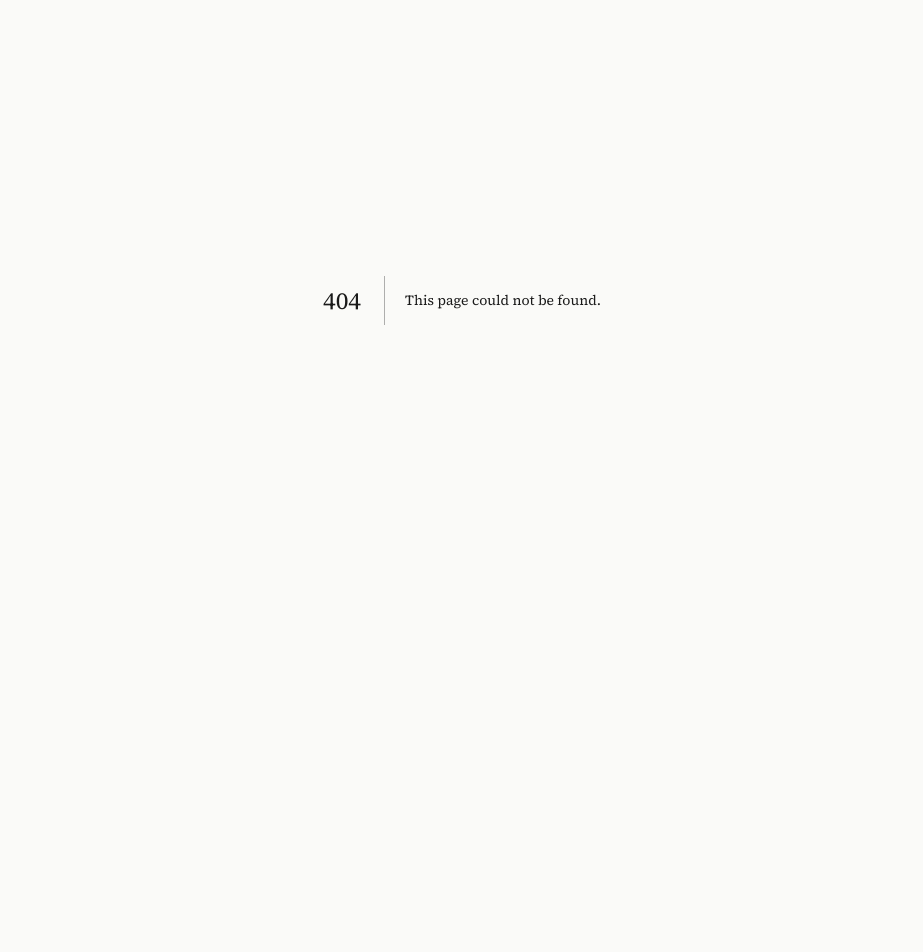
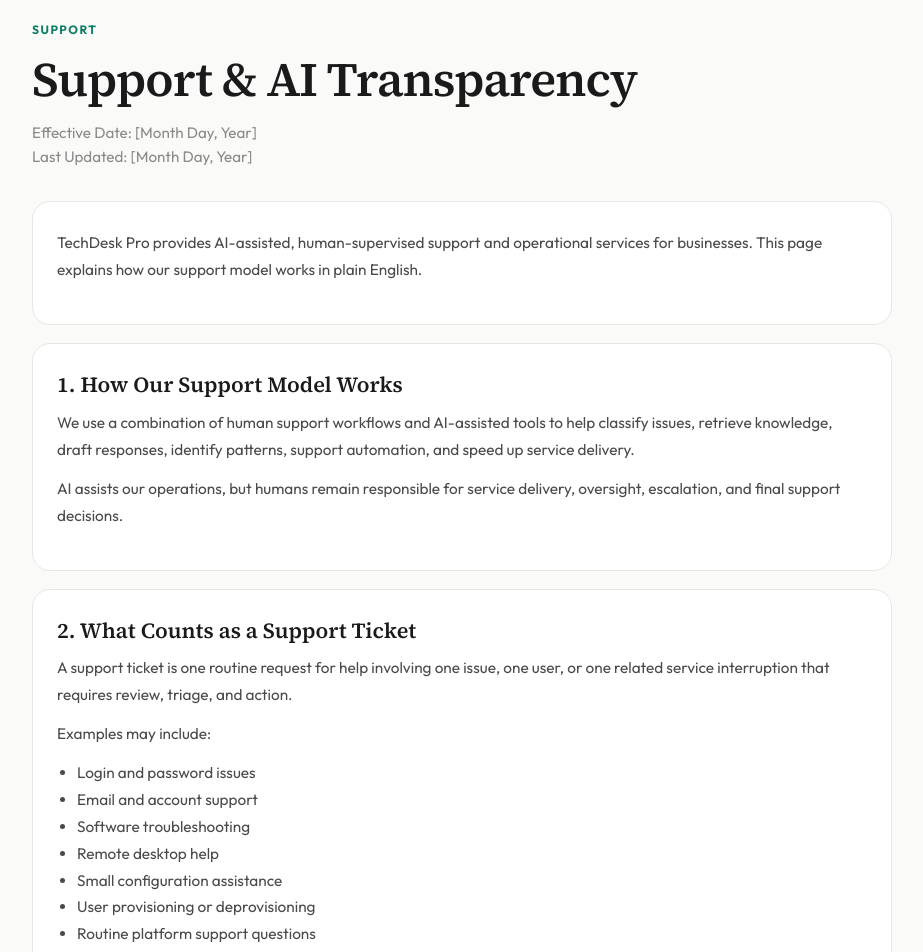
Before and after one commit to kkoly10/IT-Support-E-commerce, a Next.js app in the folder techdesk-pro/: page /support-transparency in a window 1280 px wide. Before the commit this address had no page. Shown: the part 100-1052 px from the top of the page, without its empty margins (178-1101 px from the left). Before the commit the page ends 800 px from the top, so only its background shows below. Built offline with nearby package versions, Linux system fonts and the light colour scheme.

Commit message:
Create page.js

```diff
--- /dev/null
+++ b/techdesk-pro/app/support-transparency/page.js
@@ -0,0 +1,220 @@
+export const metadata = {
+  title: 'Support & AI Transparency | TechDesk Pro',
+  description:
+    'Learn how TechDesk Pro defines support tickets, emergencies, response times, AI-assisted workflows, and business-hours coverage.',
+}
+
+export default function SupportTransparencyPage() {
+  return (
+    <main style={{ background: 'var(--bg)', minHeight: '100vh', padding: '120px 20px 80px' }}>
+      <div style={{ maxWidth: 860, margin: '0 auto' }}>
+        <div style={{ marginBottom: 32 }}>
+          <div
+            style={{
+              fontSize: '0.75rem',
+              fontWeight: 700,
+              color: 'var(--teal)',
+              textTransform: 'uppercase',
+              letterSpacing: '0.12em',
+              marginBottom: 12,
+              fontFamily: 'Outfit, sans-serif',
+            }}
+          >
+            Support
+          </div>
+
+          <h1
+            style={{
+              fontFamily: "'Source Serif 4', serif",
+              fontSize: 'clamp(2rem, 4vw, 3rem)',
+              fontWeight: 600,
+              color: 'var(--ink)',
+              marginBottom: 12,
+              letterSpacing: '-0.02em',
+            }}
+          >
+            Support &amp; AI Transparency
+          </h1>
+
+          <p style={{ color: 'var(--ink-muted)', fontSize: '0.95rem' }}>
+            Effective Date: [Month Day, Year]
+            <br />
+            Last Updated: [Month Day, Year]
+          </p>
+        </div>
+
+        <section style={sectionStyle}>
+          <p style={pStyle}>
+            TechDesk Pro provides AI-assisted, human-supervised support and operational services
+            for businesses. This page explains how our support model works in plain English.
+          </p>
+        </section>
+
+        <section style={sectionStyle}>
+          <h2 style={h2Style}>1. How Our Support Model Works</h2>
+          <p style={pStyle}>
+            We use a combination of human support workflows and AI-assisted tools to help classify
+            issues, retrieve knowledge, draft responses, identify patterns, support automation, and
+            speed up service delivery.
+          </p>
+          <p style={pStyle}>
+            AI assists our operations, but humans remain responsible for service delivery, oversight,
+            escalation, and final support decisions.
+          </p>
+        </section>
+
+        <section style={sectionStyle}>
+          <h2 style={h2Style}>2. What Counts as a Support Ticket</h2>
+          <p style={pStyle}>
+            A support ticket is one routine request for help involving one issue, one user, or one
+            related service interruption that requires review, triage, and action.
+          </p>
+          <p style={pStyle}>Examples may include:</p>
+          <ul style={ulStyle}>
+            <li>Login and password issues</li>
+            <li>Email and account support</li>
+            <li>Software troubleshooting</li>
+            <li>Remote desktop help</li>
+            <li>Small configuration assistance</li>
+            <li>User provisioning or deprovisioning</li>
+            <li>Routine platform support questions</li>
+          </ul>
+        </section>
+
+        <section style={sectionStyle}>
+          <h2 style={h2Style}>3. What Is Not Included as a Standard Ticket</h2>
+          <p style={pStyle}>Standard support tickets do not include:</p>
+          <ul style={ulStyle}>
+            <li>Major migrations</li>
+            <li>Custom automations</li>
+            <li>Website or store builds</li>
+            <li>Major remediation work</li>
+            <li>Compliance documentation projects</li>
+            <li>Full platform implementation</li>
+            <li>Procurement</li>
+            <li>Onsite work</li>
+            <li>Structured project work</li>
+            <li>Planned after-hours work</li>
+          </ul>
+          <p style={pStyle}>
+            Those items are scoped separately unless explicitly included in a written agreement.
+          </p>
+        </section>
+
+        <section style={sectionStyle}>
+          <h2 style={h2Style}>4. What Counts as an Emergency</h2>
+          <p style={pStyle}>
+            An emergency is a business-critical outage, suspected security incident, or major
+            service disruption with material operational impact and no reasonable workaround.
+          </p>
+          <p style={pStyle}>Examples may include:</p>
+          <ul style={ulStyle}>
+            <li>Company-wide email outage</li>
+            <li>Business-critical platform outage</li>
+            <li>Suspected account compromise</li>
+            <li>Major security event</li>
+            <li>Loss of access to a core operational system affecting multiple users</li>
+          </ul>
+          <p style={pStyle}>
+            A single-user issue, low-impact inconvenience, cosmetic website issue, or routine
+            request is generally not an emergency.
+          </p>
+        </section>
+
+        <section style={sectionStyle}>
+          <h2 style={h2Style}>5. Response Time</h2>
+          <p style={pStyle}>
+            Response time means the time to acknowledge, review, classify, and begin triage of a
+            request. It does not guarantee full resolution within that same time window.
+          </p>
+        </section>
+
+        <section style={sectionStyle}>
+          <h2 style={h2Style}>6. Support Hours</h2>
+          <p style={pStyle}>
+            Unless otherwise stated in a written agreement, standard support is provided during
+            published business hours.
+          </p>
+          <p style={pStyle}>
+            After-hours emergency response is available only when expressly included or separately contracted.
+          </p>
+        </section>
+
+        <section style={sectionStyle}>
+          <h2 style={h2Style}>7. AI Output Limitations</h2>
+          <p style={pStyle}>
+            AI-assisted outputs may be incomplete, inaccurate, or require human review. Clients
+            should not rely solely on AI-generated content for legal, tax, financial, regulatory,
+            or other professional determinations.
+          </p>
+        </section>
+
+        <section style={sectionStyle}>
+          <h2 style={h2Style}>8. Data Handling and Confidentiality</h2>
+          <p style={pStyle}>
+            We treat client information as confidential in accordance with applicable agreements and
+            internal safeguards. We do not use client confidential information to train public AI
+            models without express written consent.
+          </p>
+        </section>
+
+        <section style={sectionStyle}>
+          <h2 style={h2Style}>9. Fair Use</h2>
+          <p style={pStyle}>
+            Any “unlimited” or high-volume support offering applies to standard support requests and
+            is subject to fair use, business-hours coverage, and exclusions for project work, major
+            implementations, onsite work, and separately scoped items.
+          </p>
+        </section>
+
+        <section style={sectionStyle}>
+          <h2 style={h2Style}>10. Contact</h2>
+          <p style={pStyle}>
+            Questions about support scope or service coverage:
+            <br />
+            Email:{' '}
+            <a href="mailto:hello@techdeskpro.com" style={linkStyle}>
+              hello@techdeskpro.com
+            </a>
+          </p>
+        </section>
+      </div>
+    </main>
+  )
+}
+
+const sectionStyle = {
+  background: 'var(--surface)',
+  border: '1px solid var(--border)',
+  borderRadius: 18,
+  padding: '28px 24px',
+  marginBottom: 18,
+}
+
+const h2Style = {
+  fontFamily: "'Source Serif 4', serif",
+  fontSize: '1.35rem',
+  fontWeight: 600,
+  color: 'var(--ink)',
+  marginBottom: 12,
+}
+
+const pStyle = {
+  fontSize: '0.96rem',
+  color: 'var(--ink-light)',
+  lineHeight: 1.75,
+  marginBottom: 12,
+}
+
+const ulStyle = {
+  paddingLeft: 20,
+  color: 'var(--ink-light)',
+  lineHeight: 1.75,
+  fontSize: '0.96rem',
+}
+
+const linkStyle = {
+  color: 'var(--teal)',
+  textDecoration: 'none',
+  fontWeight: 600,
+}
```
